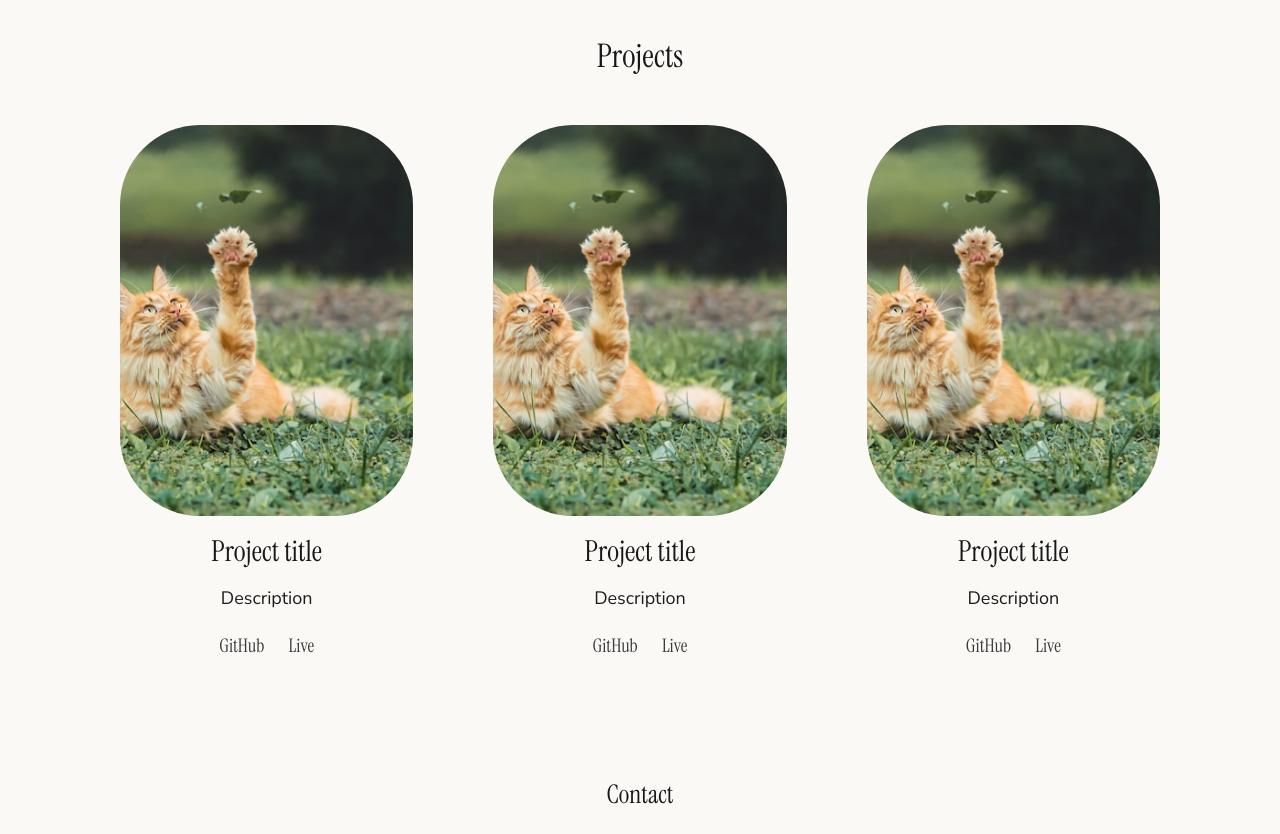
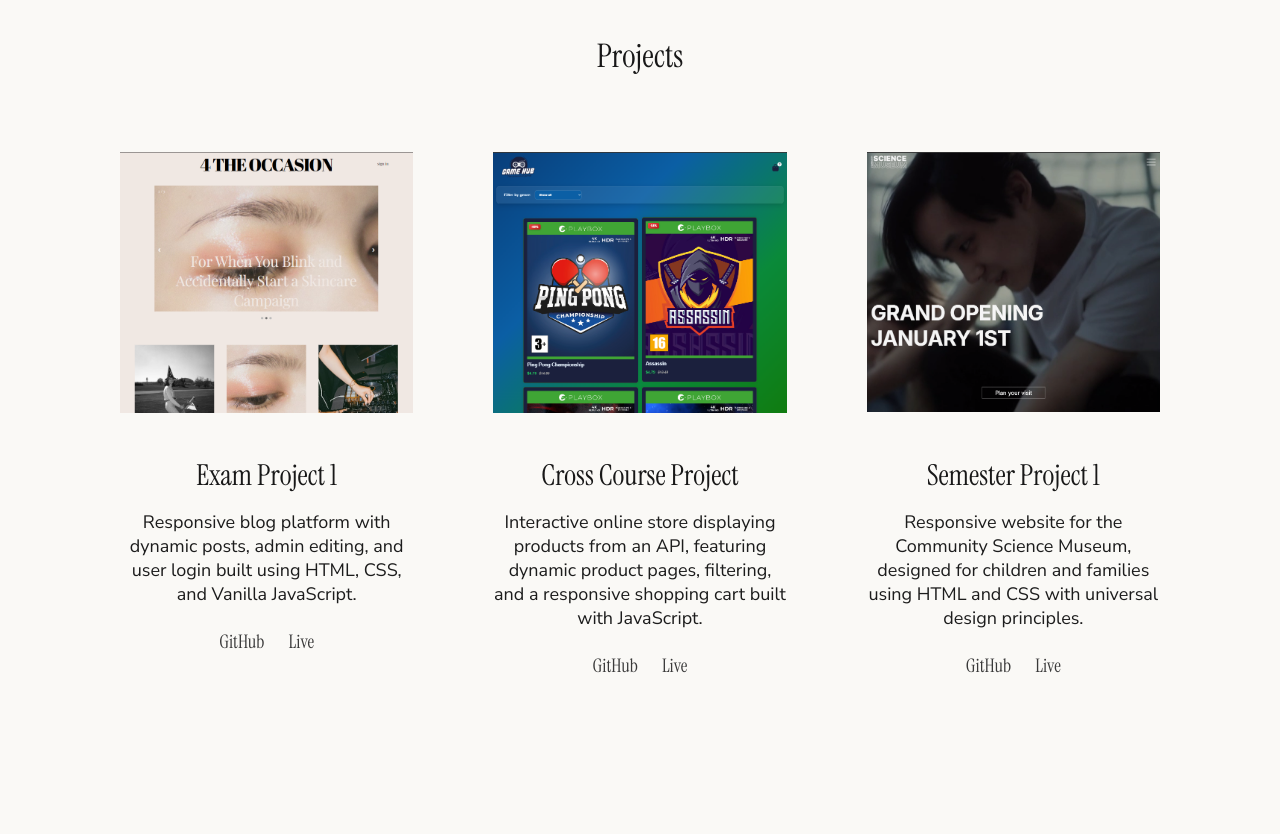
Before and after one commit to annikenlys/Portfolio-1-Course-Assignment, a plain HTML site: page index.html in a window 1280 px wide. Shown: the part 920-1754 px from the top of the page. Drawn offline with Linux system fonts and the light colour scheme.

Commit message:
feat: added project details and updated asset link and img

```diff
--- a/css/styles.css
+++ b/css/styles.css
@@ -269,10 +269,9 @@ body.menu-open {
 
 .project-card img {
     width: 100%;
-    height: auto;
+    height: 50%;
     aspect-ratio: 3 / 4;
-    object-fit: cover;
-    border-radius: 5rem;
+    object-fit: contain;
 }
 
 .card-content {
--- a/index.html
+++ b/index.html
@@ -49,13 +49,13 @@
             <div class="intro">
                 <h1>Hello, I'm Anniken</h1>
                 <p>a front-end development student based in Oslo, Norway.</p>
-                <div class="avatar"><img src="assets/placeholder_photo.jpg" alt="Portrait"></div>
+                <div class="avatar"><img src="assets/avatar-portrait-img.png" alt="Portrait"></div>
 
                 <div class="resume-links" id="resume">
-                    <a href="assets/placeholder_resume.pdf" target="_blank" class="link">View resume</a>
-                    <a href="assets/placeholder_resume.pdf" download class="link">Download</a>
-                    <a href="assets/placeholder_resume.pdf" target="_blank" class="link">View Cover Letter</a>
-                    <a href="assets/placeholder_resume.pdf" download class="link">Download</a>
+                    <a href="assets/cv-anniken-thorbjørnsen-lysø.pdf" target="_blank" class="link">View resume</a>
+                    <a href="assets/cv-anniken-thorbjørnsen-lysø.pdf" download class="link">Download</a>
+                    <a href="assets/cover-letter-anniken-thorbjørnsen-lysø.pdf" target="_blank" class="link">View Cover Letter</a>
+                    <a href="assets/cover-letter-anniken-thorbjørnsen-lysø.pdf" download class="link">Download</a>
                 </div>
             </div>
         </section>
@@ -66,26 +66,26 @@
 
                 <!-- Project 1 -->
                 <article class="project-card" tabindex="0">
-                    <img src="assets/placeholder_photo.jpg" alt="Screenshot of the project interface">
+                    <img src="assets/screenshot-project-exam-1.png" alt="Screenshot of the project interface">
                     <div class="card-content">
-                        <h3>Project title</h3>
-                        <p>Description</p>
+                        <h3>Exam Project 1</h3>
+                        <p>Responsive blog platform with dynamic posts, admin editing, and user login built using HTML, CSS, and Vanilla JavaScript.</p>
                         <div class="card-links">
-                            <a href="" target="_blank" class="link">GitHub</a>
-                            <a href="" target="_blank" class="link">Live</a>
+                            <a href="https://github.com/annikenlys/Project-Exam-1-Blog" target="_blank" class="link">GitHub</a>
+                            <a href="https://project-exam-blog.netlify.app/index.html" target="_blank" class="link">Live</a>
                         </div>
                     </div>
                 </article>
 
                 <!-- Project 2 -->
                 <article class="project-card" tabindex="0">
-                    <img src="assets/placeholder_photo.jpg" alt="Screenshot of the project interface">
+                    <img src="assets/screenshot-cross-course.png" alt="Screenshot of the project interface">
                     <div class="card-content">
-                        <h3>Project title</h3>
-                        <p>Description</p>
+                        <h3>Cross Course Project</h3>
+                        <p>Interactive online store displaying products from an API, featuring dynamic product pages, filtering, and a responsive shopping cart built with JavaScript.</p>
                         <div class="card-links">
-                            <a href="" target="_blank" class="link">GitHub</a>
-                            <a href="" target="_blank" class="link">Live</a>
+                            <a href="https://github.com/annikenlys/js1-course-assignment" target="_blank" class="link">GitHub</a>
+                            <a href="https://game-hub-js-ca.netlify.app/" target="_blank" class="link">Live</a>
                         </div>
                     </div>
                 </article>
@@ -93,13 +93,13 @@
 
                 <!-- Project 3 -->
                 <article class="project-card" tabindex="0">
-                    <img src="assets/placeholder_photo.jpg" alt="Screenshot of the project interface">
+                    <img src="assets/screenshot-semester-project-1.png" alt="Screenshot of the project interface">
                     <div class="card-content">
-                        <h3>Project title</h3>
-                        <p>Description</p>
+                        <h3>Semester Project 1</h3>
+                        <p>Responsive website for the Community Science Museum, designed for children and families using HTML and CSS with universal design principles.</p>
                         <div class="card-links">
-                            <a href="" target="_blank" class="link">GitHub</a>
-                            <a href="" target="_blank" class="link">Live</a>
+                            <a href="https://github.com/annikenlys/science-museum-website" target="_blank" class="link">GitHub</a>
+                            <a href="https://science-museum-website.vercel.app/" target="_blank" class="link">Live</a>
                         </div>
                     </div>
                 </article>
```
Also changed, not shown: assets/placeholder_photo.jpg (deleted), assets/screenshot-cross-course.png (added), assets/screenshot-project-exam-1.png (added), assets/screenshot-semester-project-1.png (added), 4 other files.
